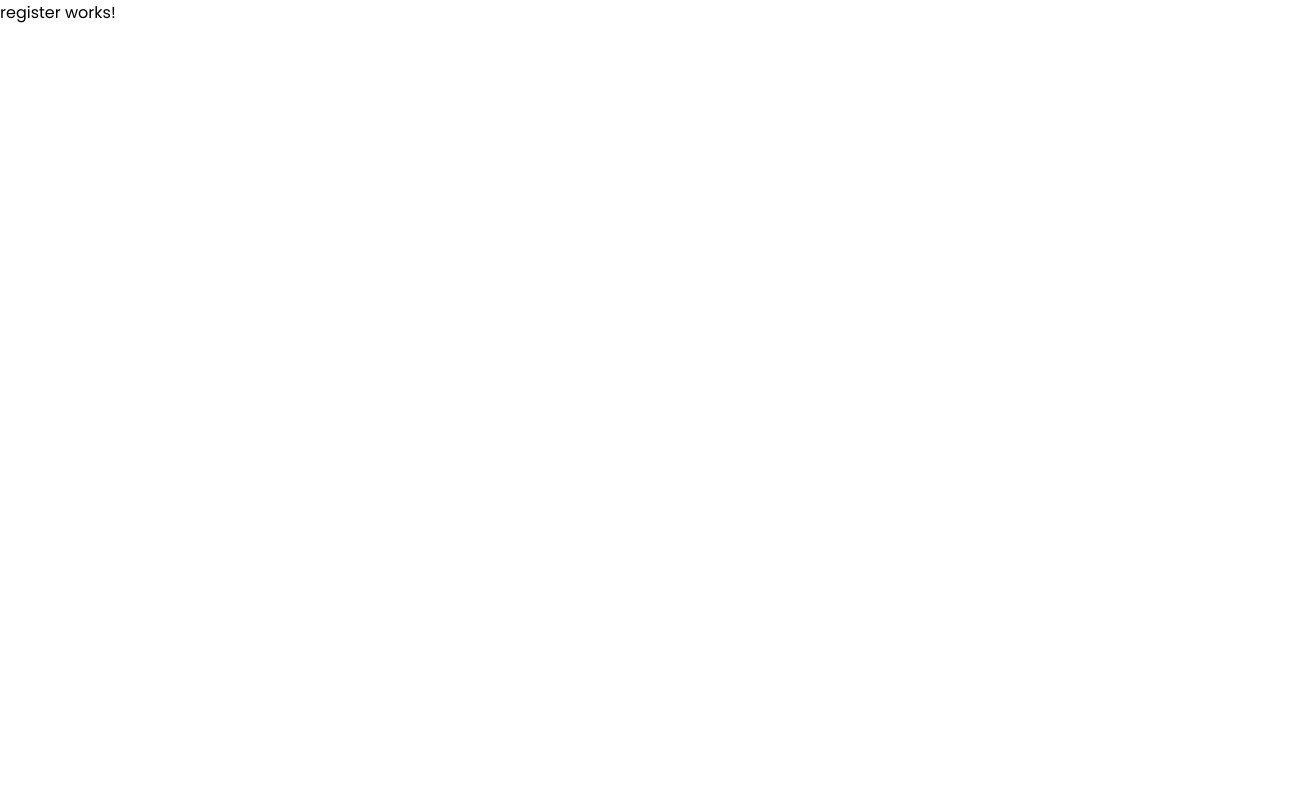
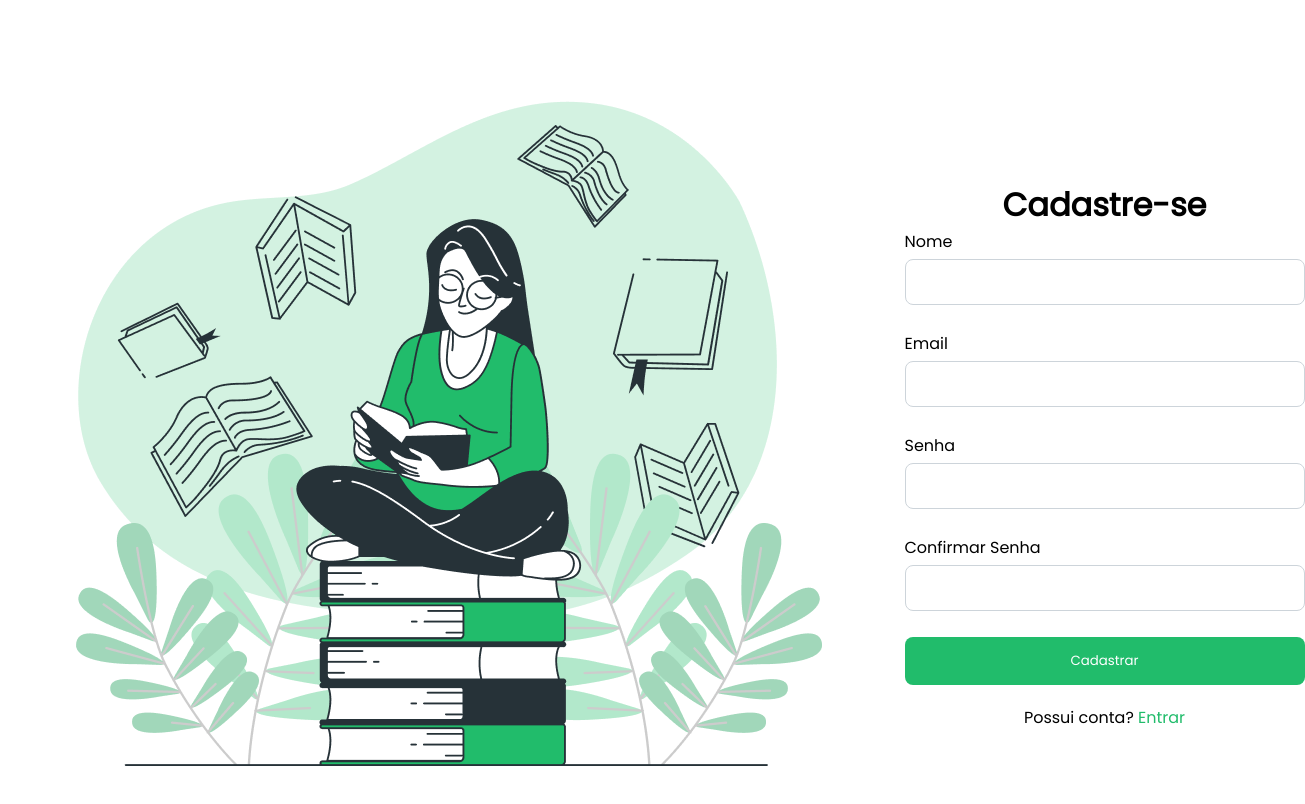
Before and after one commit to GabrielRFAL/Guia-Mochileiro-Fatec, an Angular app: page /register in a window 1280 px wide. Shown: the top 804 px of the page, 1305 px wide, since content can reach past the window. Built offline with nearby package versions, Linux system fonts and the light colour scheme.

Commit message:
feat: adicionando componentes

```diff
--- a/src/app/components/register/register.component.html
+++ b/src/app/components/register/register.component.html
@@ -1 +1,38 @@
-<p>register works!</p>
+<div class="container">
+
+    <div class="imagem-register">
+        <img src="assets/images/registerscreen.png" alt="">
+    </div>
+
+    <div class="register">
+        <div class="texto-register">
+            <h1>Cadastre-se</h1>
+        </div>
+        <div class="inputs">
+            <div class="input">
+                <label for="nome">Nome</label>
+                <input type="nome">
+            </div>
+            <div class="input">
+                <label for="email">Email</label>
+                <input type="email">
+            </div>
+            <div class="input">
+                <label for="password">Senha</label>
+                <input type="password">
+            </div>
+            <div class="input">
+                <label for="password">Confirmar Senha</label>
+                <input type="password">
+            </div>
+            <button>Cadastrar</button>
+        </div>
+
+        <div class="cadastrar">
+            <p>Possui conta? <a href="">Entrar</a></p>
+        </div>
+    </div>
+
+
+
+</div>
--- a/src/app/components/register/register.component.scss
+++ b/src/app/components/register/register.component.scss
@@ -0,0 +1,57 @@
+.container {
+    display: flex;
+    align-items: center;
+    justify-content: center;
+
+    .register {
+        width: 565px;
+        flex-direction: column;
+        justify-items: center;
+        align-items: center;
+
+        .textp-register {
+            display: flex;
+            flex-direction: column;
+            justify-content: center;
+            align-items: center;
+        }
+
+        .input {
+            display: flex;
+            flex-direction: column;
+            margin-bottom: 26px;
+
+            input {
+                padding: 12px 16px 12px 16px;
+                border-radius: 8px;
+                border: solid #CDD4DA 1px;
+            }
+
+            label {
+                margin-bottom: 5px;
+            }
+        }
+
+        .cadastrar {
+            font-weight: 400;
+            font-size: 16px;
+            a {
+                text-decoration: none;
+                color: var(--primeira-cor);
+            }
+        }
+    }
+    button {
+        background-color: var(--primeira-cor);
+        color: white;
+        border: none;
+        border-radius: 8px;
+        width: 400px;
+        height: 48px;
+        margin-bottom: 20px;
+    }
+
+    button:hover {
+        cursor: pointer;
+    }
+}
```
Also changed, not shown: src/assets/images/registerscreen.png (added).
